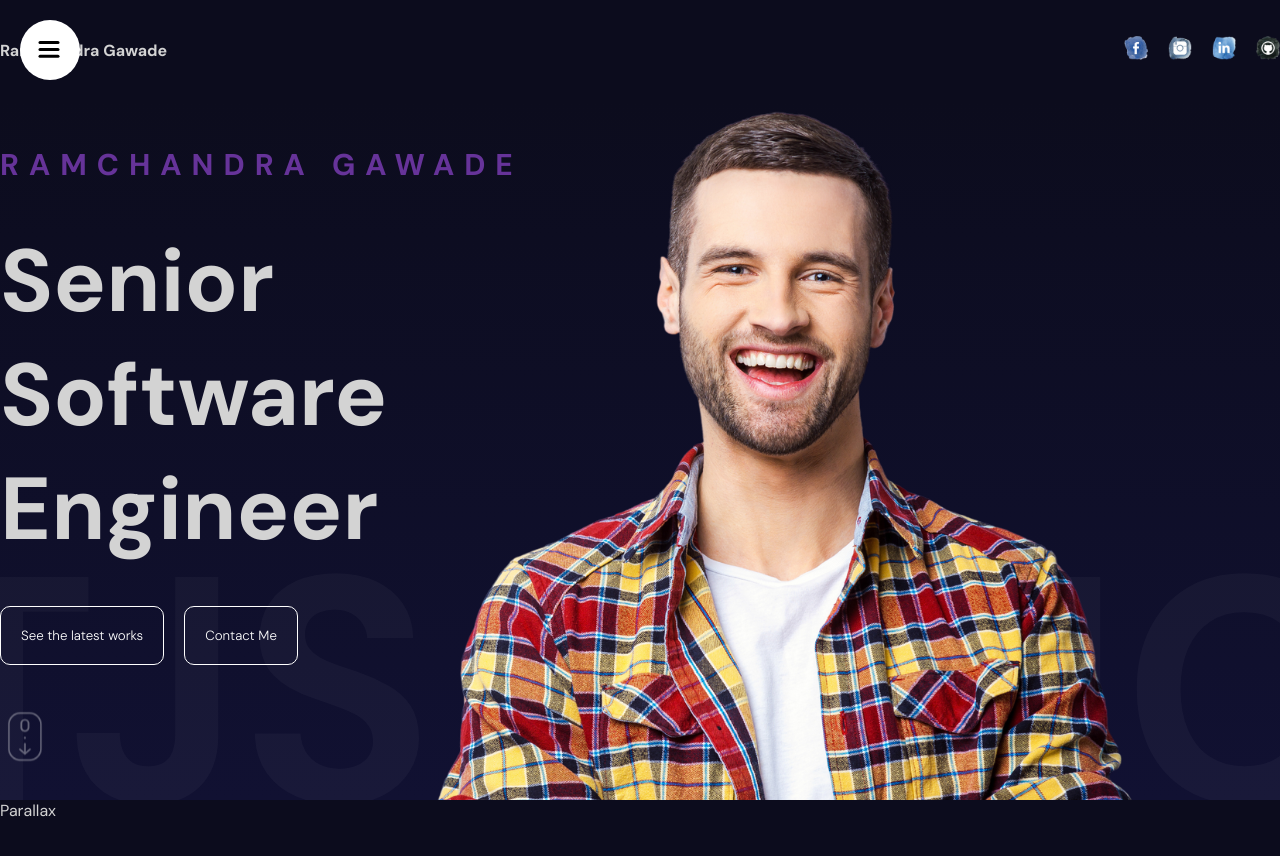
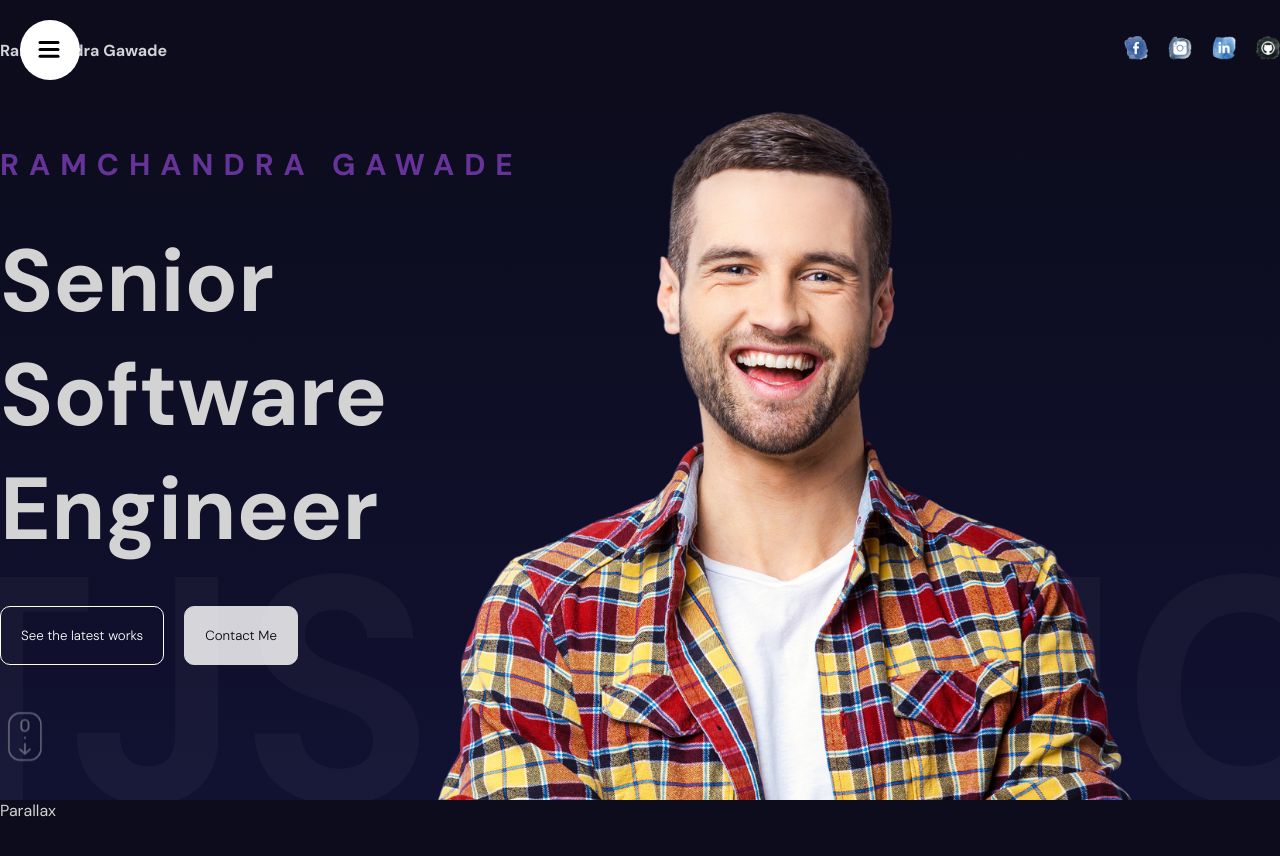
Before and after one commit to ramchandragawade/portfolio-react, a React (Vite) app: page / in a window 1280 px wide. Shown: the top 856 px of the page. Built offline with nearby package versions, Linux system fonts and the light colour scheme.

Commit message:
hero done with animation

```diff
--- a/src/components/hero/Hero.jsx
+++ b/src/components/hero/Hero.jsx
@@ -53,7 +53,22 @@ const Hero = () => {
 					</motion.h1>
 					<motion.div className="buttons" variants={textVariants}>
 						<button>See the latest works</button>
-						<button>Contact Me</button>
+						<motion.button
+							style={{ color: 'black', backgroundColor: 'white' }}
+							initial={{
+								opacity: 0.5,
+							}}
+							animate={{
+								opacity: 1,
+								transition: {
+									duration: 2,
+									type: 'keyframes',
+									repeat: Infinity,
+								},
+							}}
+						>
+							Contact Me
+						</motion.button>
 					</motion.div>
 					<motion.img
 						src="scroll.png"
```
